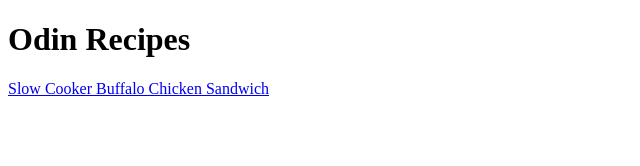
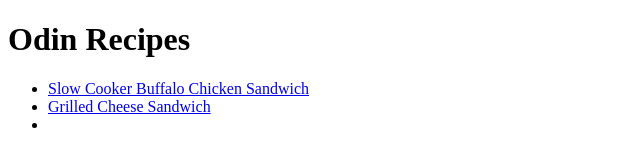
Before and after one commit to Astral-Lasers/odin-recipes, a plain HTML site: page index.html in a window 1280 px wide. Shown: the whole page, without its empty margins (0-640 px from the left). Drawn offline with Linux system fonts and the light colour scheme.

Commit message:
Create unordered list under 'Odin Recipes' and add href to grilled-cheese-sandwich.html

```diff
--- a/index.html
+++ b/index.html
@@ -8,7 +8,11 @@
 
     <body>
         <h1>Odin Recipes</h1>
-            <a href="recipes/buffalo-chicken-sandwich.html">Slow Cooker Buffalo Chicken Sandwich</a>
+            <ul>
+                <li><a href="recipes/buffalo-chicken-sandwich.html">Slow Cooker Buffalo Chicken Sandwich</a></li>
+                <li><a href="recipes/grilled-cheese-sandwich.html">Grilled Cheese Sandwich</a></li>
+                <li></li>
+            </ul>
     </body>
 
 </html>
```
